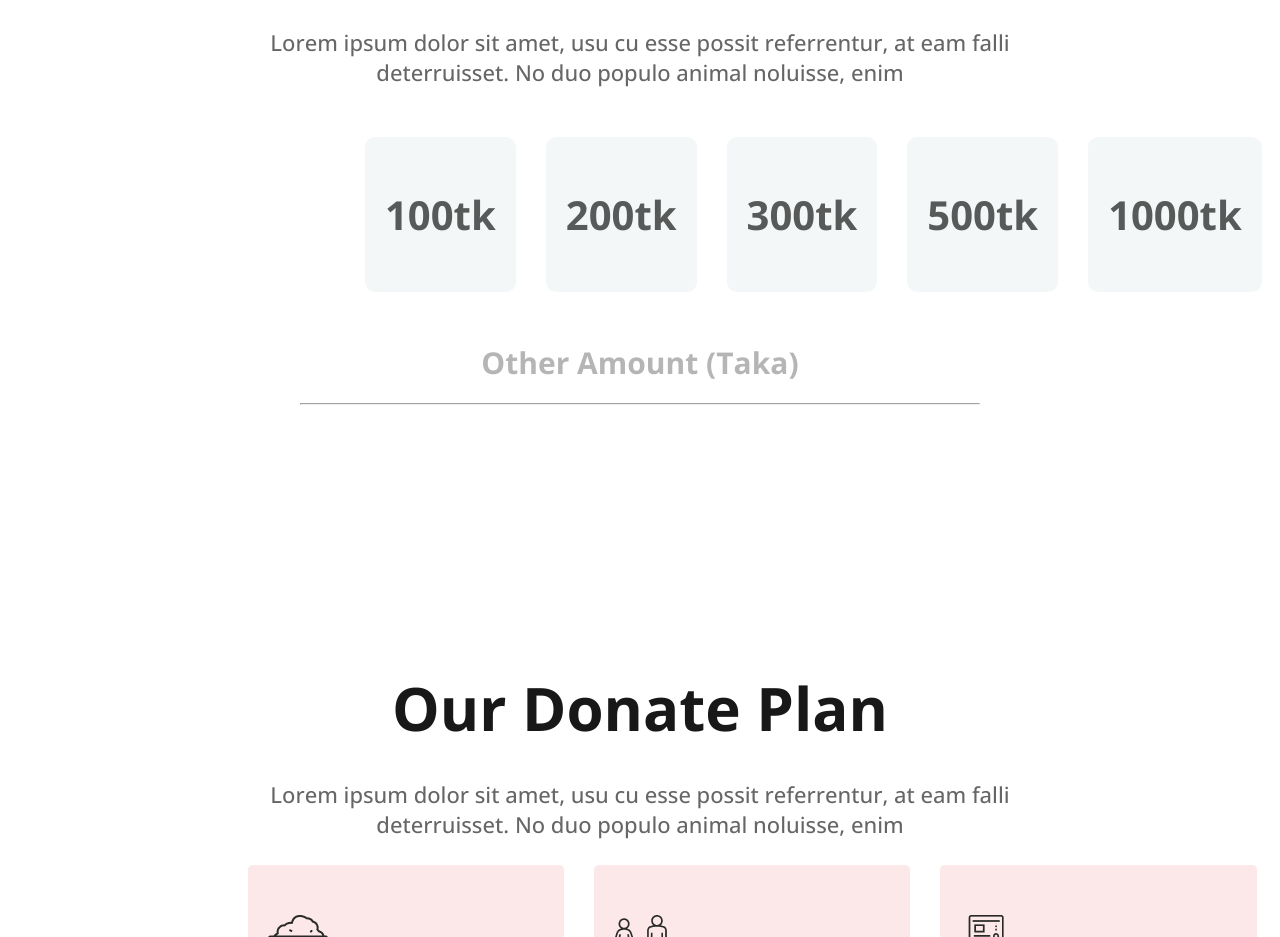
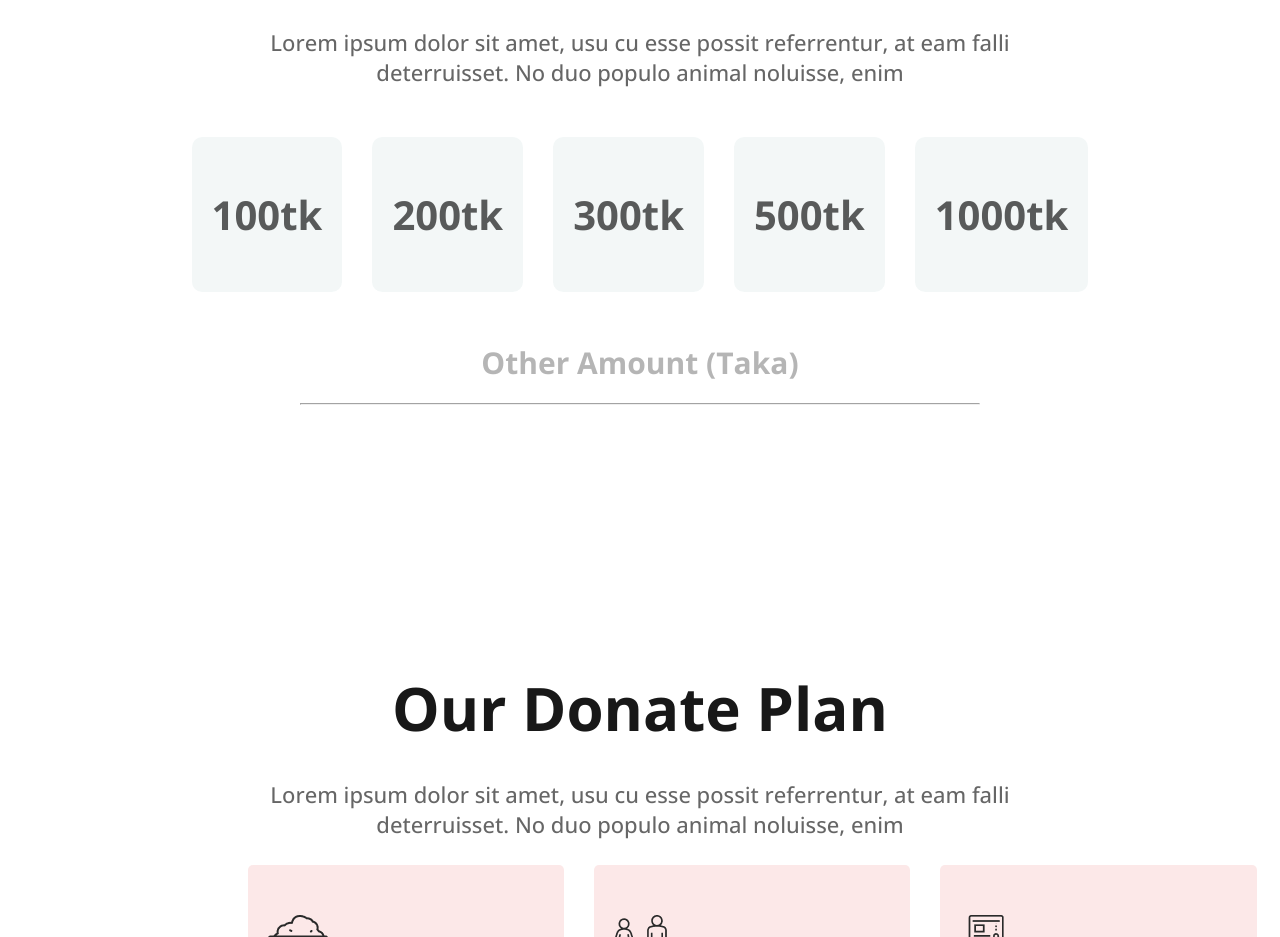
Before and after one commit to Deadless-Programmer/module-pr-day, a plain HTML site: page index.html in a window 1280 px wide. Shown: the part 1020-1957 px from the top of the page. Drawn offline with nearby package versions, Linux system fonts and the light colour scheme.

Commit message:
justify content center

```diff
--- a/styles/Practice.css
+++ b/styles/Practice.css
@@ -90,6 +90,8 @@
 
 .money-equality{
   display: flex;
+  flex-direction: row;
+  justify-content: center;
   margin-top: 50px;
   gap: 30px;
   /* text-align: center; */
@@ -97,7 +99,7 @@
   /* justify-content: space-around; */
   /* margin: 60px auto; */
   /* display: block; */
-  padding-left: 365px;
+  /* padding-left: 365px; */
 
 }
 .one-hundred{
```
